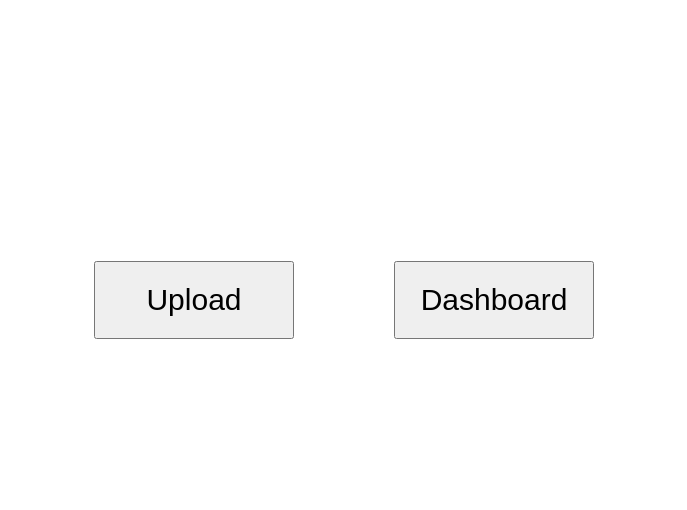
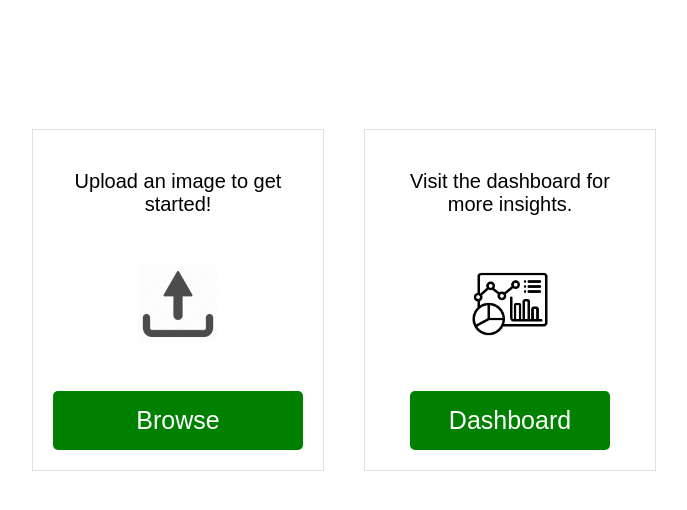
Before and after one commit to roannalim/dsa3101-2310-12-ocr, a Flask app: template frontend/templates/Main.html in a window 1280 px wide; the page is wider, and only the part inside the window is pictured. Shown: the part 100-610 px from the top of that part, without its empty margins (296-983 px from the left). Run offline with Flask 3, Linux system fonts and the light colour scheme; the template is opened without the code that fills it, so the values that code supplies are empty.

Commit message:
Delete the Main.html and Main.txt. Rename Upload.html as Main.html

```diff
--- a/frontend/templates/Main.html
+++ b/frontend/templates/Main.html
@@ -1,7 +1,7 @@
 <!DOCTYPE html>
 <html>
 <head>
-    <title>Main Page</title>
+    <title>Upload Page</title>
     <style>
         body {
             font-family: Arial, sans-serif;
@@ -26,35 +26,77 @@
 
         .button-container {
             display: flex;
+            flex-direction: row;
             justify-content: center;
-            gap: 100px; /* Space between buttons */
+            align-items: center;
+            gap: 40px;
         }
 
-        button {
-            font-size: 30px;
-            padding: 20px 40px;
+        .box {
+            width: 250px;
+            height: 300px;
+            padding: 20px;
+            border: 1px solid #e0e0e0;
+            display: flex;
+            flex-direction: column;
+            justify-content: space-between;
+            align-items: center;
+            text-align: center;
+        }
+
+        .description {
+            font-size: 20px;
+        }
+
+        .browse-button {
+            font-size: 25px;
+            padding: 15px 25px;
+            background-color: #008000;
+            color: #fff;
             cursor: pointer;
-            width: 200px;  /* Ensuring same width for both buttons */
-            text-align: center;  /* Center text horizontally */
+            width: 200px;
+            text-align: center;
+            border: none;
+            display: inline-block;
+            border-radius: 5px; /* Rounded corners */
+        }
 
-            /* These properties ensure the content is centered vertically */
-            display: flex;
-            justify-content: center;
-            align-items: center;
+        .browse-button:hover {
+            background-color: #006400; /* Dark green on hover */
         }
+
+        .logo {
+            width: 80px; /* Adjust the size based on your needs */
+            margin-bottom: 20px; /* Space between the logo and the button */
+        }
+
     </style>
 </head>
+
 <body>
     <header>
         <h1>What-A-Waste</h1>
     </header>
 
     <div class="button-container">
-        <form action="/upload" method="post" enctype="multipart/form-data" id="uploadForm">
-            <input type="file" name="file" accept="image/*" id="fileInput" style="display: none" onchange="form.submit()">
-            <button type="button" onclick="document.getElementById('fileInput').click();">Upload</button>
-        </form>
-        <button onclick="location.href='/dashboard'">Dashboard</button>
+
+        <div class="box">
+            <p class="description">Upload an image to get started!</p>
+            <img src="{{ url_for('static', filename='Web Images/upload_icon.png') }}" alt="Dashboard Logo" class="logo"> <!-- Upload Logo -->
+            <form method="POST" enctype="multipart/form-data" action="/image_preview">
+                <input type="file" name="image" id="file-input" accept="image/*" style="display: none;">
+                <label for="file-input" class="browse-button">Browse</label>
+            </form>
+        </div>
+
+        <div class="box">
+            <p class="description">Visit the dashboard for more insights.</p>
+            <img src="{{ url_for('static', filename='Web Images/dashboard_icon.png') }}" alt="Dashboard Logo" class="logo"> <!-- Dashboard Logo -->
+            <form action="/dashboard" method="get">
+                <button type="submit" class="browse-button">Dashboard</button>
+            </form>
+        </div>
+
     </div>
 </body>
 </html>
```
Also changed, not shown: frontend/templates/Upload.html (deleted, +0 -102 lines), frontend/sizhe_test.py (line endings or trailing spaces), frontend/templates/Main.txt (deleted).
